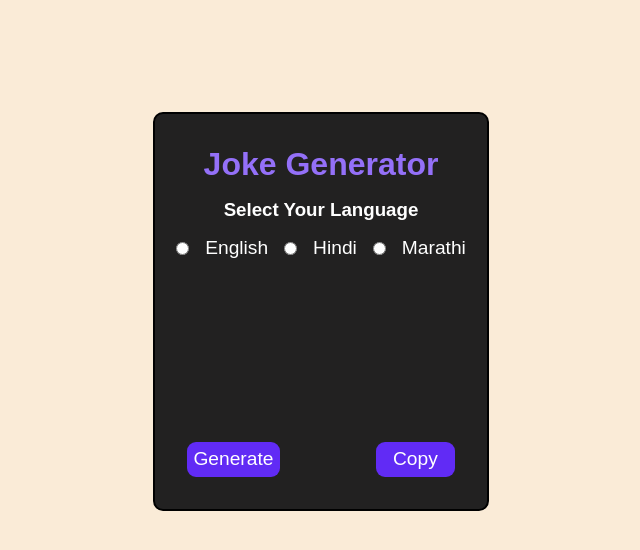
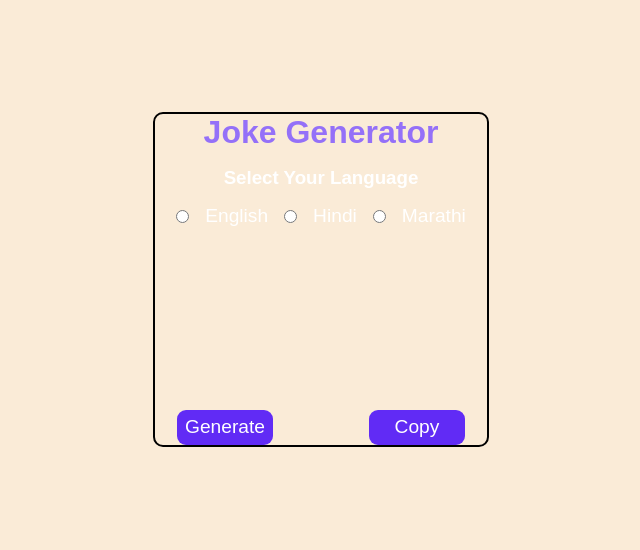
Before and after one commit to Saurabh-8585/JokeGenerator, a plain HTML site: page index.html in a window 1280 px wide. Shown: the whole page, without its empty margins (319-959 px from the left). Drawn offline with Linux system fonts and the light colour scheme.

Commit message:
Update style.css

```diff
--- a/style.css
+++ b/style.css
@@ -37,8 +37,8 @@ body {
 .card {
     border: 2px solid black;
     border-radius: 10px;
-    padding: 2rem;
-    background-color: rgb(34, 33, 33);
+    pading: 2rem;
+
     color: white;
     margin: 7rem;
     width: 21rem;
```
